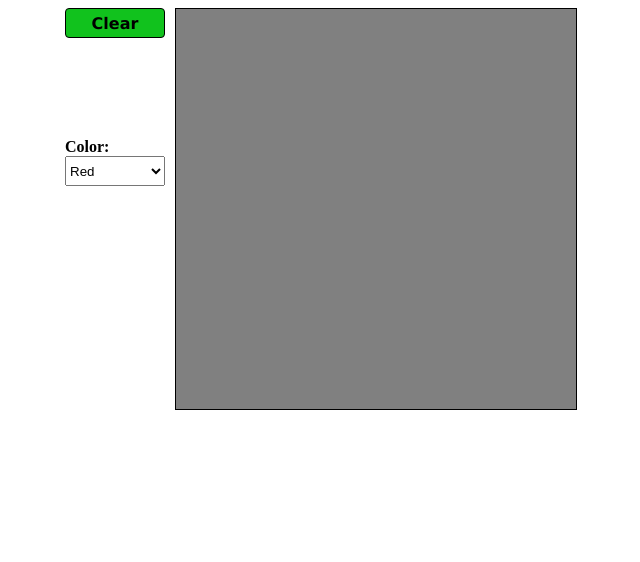
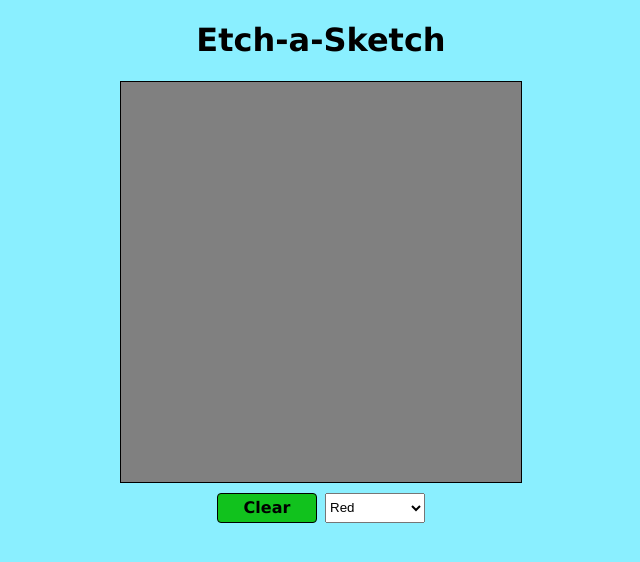
Before and after one commit to bradapc/etchasketch, a plain HTML site: page index.html in a window 1280 px wide. Shown: the whole page, without its empty margins (319-959 px from the left). Drawn offline with Linux system fonts and the light colour scheme.

Commit message:
Cleaned up UI

```diff
--- a/index.html
+++ b/index.html
@@ -6,10 +6,11 @@
         <link rel="stylesheet" href="style.css">
     </head>
     <body>
+        <h1 class="title">Etch-a-Sketch</h1>
         <div class="play-area">
+            <div class="container"></div>
             <div class="options">
                 <button class="reset">Clear</button>
-                <label for="color" style="font-weight: 700">Color:</label>
                 <select name="color" id="color">
                     <option value="red">Red</option>
                     <option value="blue">Blue</option>
@@ -19,9 +20,6 @@
                     <option value="random">Random</option>
                 </select>
             </div>
-            <div class="container">
-
-            </div>
         </div>
         <script src="script.js"></script>
     </body>
--- a/style.css
+++ b/style.css
@@ -1,6 +1,12 @@
+body {
+    background-color: #8aefff;
+}
+
 .play-area {
     display: flex;
     justify-content: center;
+    align-items: center;
+    flex-direction: column;
 }
 
 .container {
@@ -9,13 +15,12 @@
     width: 400px;
     height: 400px;
     border: 1px solid black;
-    margin-left: 10px;
+    margin-bottom: 10px;
 }
 
 .reset {
     width: 100px;
     height: 30px;
-    margin-bottom: 100px;
     background-color: #11c21d;
     border: 1px solid black;
     border-radius: 4px;
@@ -30,10 +35,17 @@
 
 .options {
     display: flex;
-    flex-direction: column;
+    flex-direction: row;
+    gap: 8px;
 }
 
 #color {
     width: 100px;
     height: 30px;
 }
+
+.title {
+    text-align: center;
+    font-family: Verdana, sans-serif;
+    color: black;
+}
```
